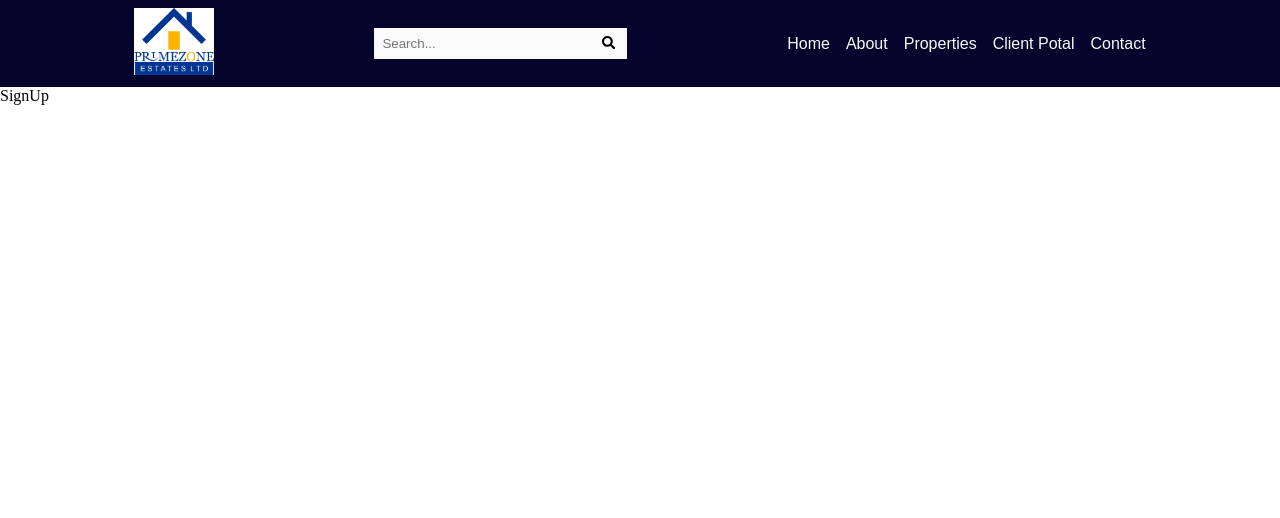
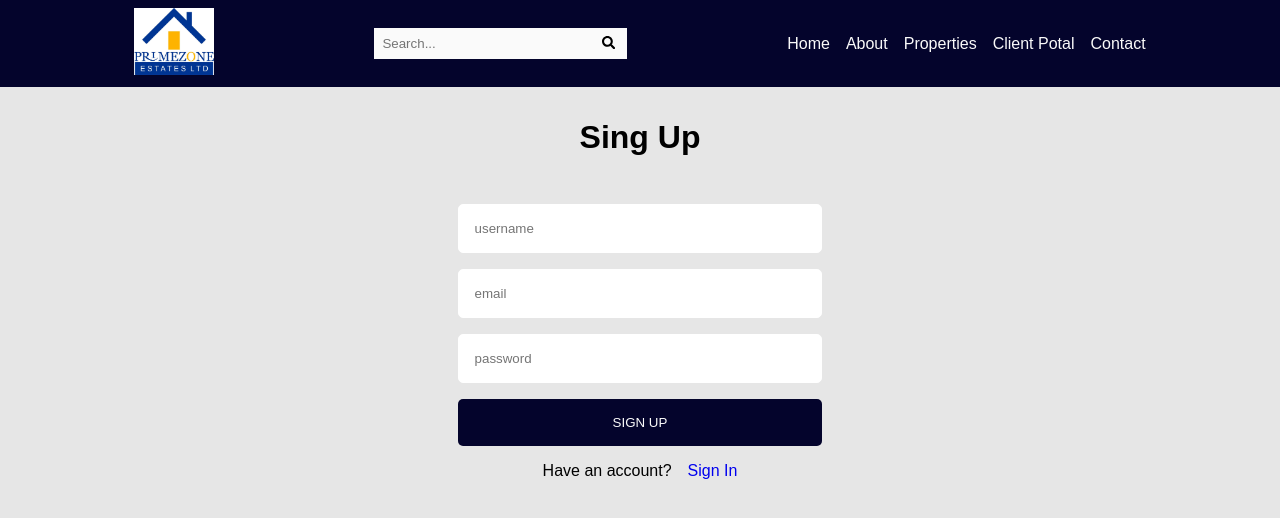
Before and after one commit to Mukhtar-kabir/PrimeZone, a React (Vite) app in the folder client/: page /sign-up in a window 1280 px wide. Shown: the top 518 px of the page. Built offline with nearby package versions, Linux system fonts and the light colour scheme.

Commit message:
create SignUp UI

```diff
--- a/client/src/Components/Header/Header.jsx
+++ b/client/src/Components/Header/Header.jsx
@@ -31,7 +31,7 @@ const Header = () => {
             <li>Properties</li>
           </Link>
 
-          <Link to="/profile" className="link">
+          <Link to="/sign-up" className="link">
             <li>Client Potal</li>
           </Link>
 
--- a/client/src/Pages/SignUp/SignUp.css
+++ b/client/src/Pages/SignUp/SignUp.css
@@ -0,0 +1,56 @@
+body {
+  background: #e6e6e6;
+}
+
+.signup h1 {
+  text-align: center;
+  font-family: sans-serif;
+  margin-top: 2rem;
+  margin-bottom: 2rem;
+}
+
+.signup form {
+  display: flex;
+  flex-direction: column;
+  align-items: center;
+  justify-content: center;
+  padding: 1rem;
+  gap: 1rem;
+  width: 50%;
+  margin: auto;
+}
+
+.signup form input {
+  width: 60%;
+  padding: 1rem;
+  border-radius: 5px;
+  border: 1px solid #fff;
+  outline: none;
+}
+
+.signup form button {
+  width: 60%;
+  border: none;
+  background: #04042c;
+  color: #fafafa;
+  padding: 1rem;
+  border-radius: 5px;
+  cursor: pointer;
+  text-transform: uppercase;
+}
+
+.signup form button:hover {
+  background: #191949;
+}
+
+.signup .haveAnAccount {
+  display: flex;
+  align-items: center;
+  justify-content: center;
+  gap: 1rem;
+  font-family: sans-serif;
+}
+
+.signup .haveAnAccount .link {
+  text-decoration: none;
+}
--- a/client/src/Pages/SignUp/SignUp.jsx
+++ b/client/src/Pages/SignUp/SignUp.jsx
@@ -1,7 +1,27 @@
 import React from "react";
+import "../SignUp/SignUp.css";
+import { Link } from "react-router-dom";
 
 const SignUp = () => {
-  return <div>SignUp</div>;
+  return (
+    <div className="signup">
+      <h1>Sing Up</h1>
+
+      <form>
+        <input type="text" placeholder="username" id="username" />
+        <input type="email" placeholder="email" id="email" />
+        <input type="password" placeholder="password" id="password" />
+        <button>Sign Up</button>
+      </form>
+
+      <div className="haveAnAccount">
+        <p>Have an account?</p>
+        <Link to="/sign-in" className="link">
+          <span>Sign In</span>
+        </Link>
+      </div>
+    </div>
+  );
 };
 
 export default SignUp;
```
